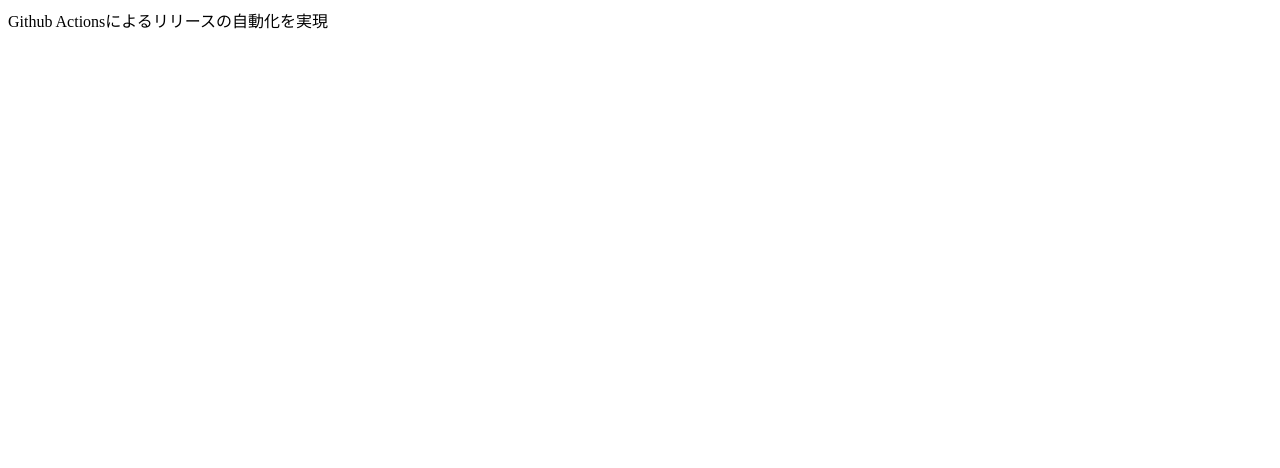
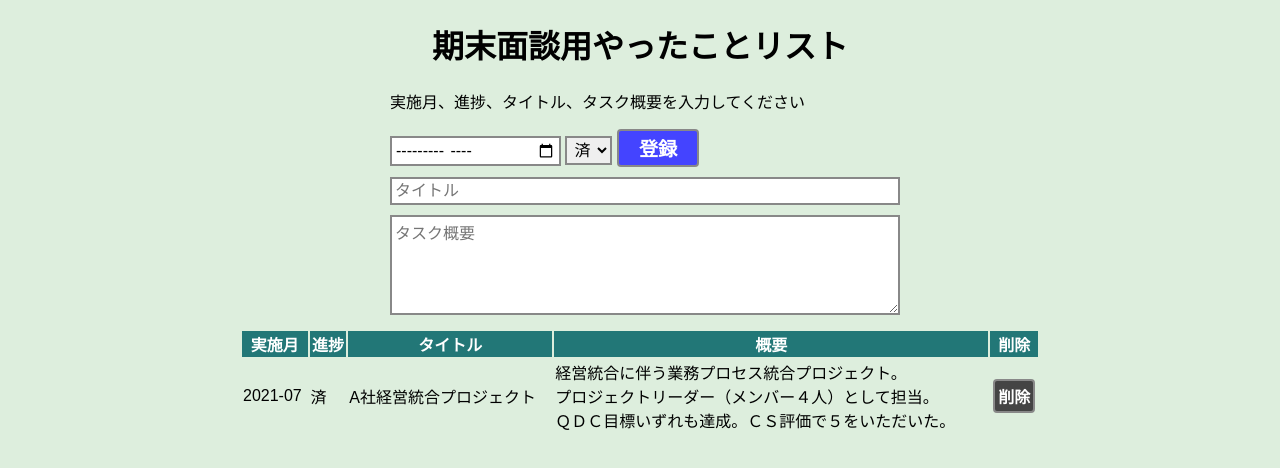
Before and after one commit to Asazuke11/lp-practice-static, a plain HTML site: page public/index.html in a window 1280 px wide. Drawn offline with Linux system fonts and the light colour scheme.

Commit message:
中間テスト１まで。

```diff
--- a/public/index.html
+++ b/public/index.html
@@ -4,9 +4,43 @@
     <meta charset="UTF-8">
     <meta http-equiv="X-UA-Compatible" content="IE=edge">
     <meta name="viewport" content="width=device-width, initial-scale=1.0">
-    <title>テストページ</title>
+    <link rel="stylesheet" href="task-list.css">
+    <title>やったことリスト</title>
 </head>
 <body>
-    Github Actionsによるリリースの自動化を実現
+    <h1>期末面談用やったことリスト</h1>
+    <div class="inputarea">
+        <p>実施月、進捗、タイトル、タスク概要を入力してください</p>
+        <div class="row">
+            <input type="month" id="taskmonth">
+            <select id="taskstatus">
+                <option value="済">済</option>
+                <option value="未">未</option>
+            </select>
+            <button id="submit">登録</button>
+        </div>
+        <div class="row">
+            <input type="text" id="tasktitle" placeholder="タイトル">
+        </div>
+        <div class="row">
+            <textarea id="taskdetail" rows="5" placeholder="タスク概要"></textarea>
+        </div>
+    </div>
+    <div class="tasklistarea">
+        <table>
+            <thead>
+              <tr>
+                  <th>実施月</th>
+                  <th>進捗</th>
+                  <th>タイトル</th>
+                  <th>概要</th>
+                  <th>削除</th>
+              </tr>
+            </thead>
+            <tbody id='tasklist'>
+            </tbody>
+          </table>
+    </div>
+    <script src="task-list.js"></script>
 </body>
 </html>
--- /dev/null
+++ b/public/task-list.css
@@ -0,0 +1,79 @@
+/* 全体 */
+
+/* 入力要素をまとめて初期化 */
+button, input, select, textarea {
+  padding: 3px;
+  border: 2px solid #888;
+  font-family : inherit;
+  font-size   : 100%;
+}
+
+button{
+  border-radius: 4px;
+  color: #fff;
+  font-weight: bold;
+}
+
+button:hover {
+  cursor: pointer;
+  opacity: 0.7;
+}
+
+body {
+  width: 800px;
+  margin: 0 auto;
+  background-color: #ded;
+  font-family : sans-serif;
+}
+
+h1 {
+  text-align: center;
+}
+
+/*           */
+/* inputarea */
+/*           */
+
+.inputarea {
+  width: 500px;
+  margin: 0 auto;
+}
+
+/* row class */
+.inputarea .row {
+  margin: 10px 0;
+}
+
+/* button */
+.inputarea button {
+  padding: 3px 20px;
+  background-color: #44f;
+  font-size:1.2em;
+}
+
+/* タイトルと概要 */
+.inputarea #tasktitle, #taskdetail {
+  width: 500px;
+}
+
+/*              */
+/* tasklistarea */
+/*              */
+
+/* table */
+.tasklistarea table {
+  width: 100%;
+}
+
+/* th */
+.tasklistarea th {
+  background-color: #277;
+  color: #fff;
+}
+
+/* button */
+.tasklistarea button {
+  display: block;
+  margin: 0 auto;
+  background-color: #444;
+}
--- /dev/null
+++ b/public/task-list.js
@@ -0,0 +1,77 @@
+"use strict";
+
+const taskMonth = document.getElementById('taskmonth');     // 実施月
+const taskStatus = document.getElementById('taskstatus');   // 進捗
+const taskTitle = document.getElementById('tasktitle');     // タイトル
+const taskDetail = document.getElementById('taskdetail');   // 概要
+const submitButton = document.getElementById('submit');     // 登録ボタン
+const tasktListTbody = document.getElementById('tasklist'); // タスクリスト
+
+
+// { month: 実施月, status: 進捗, title: タイトル, detail: 概要 }
+let tasks = [];
+addSample();
+
+submitButton.onclick = () => {
+  const task = {
+    month: taskMonth.value,   // 実施月
+    status: taskStatus.value, // 進捗
+    title: taskTitle.value,   // タイトル
+    detail: taskDetail.value  // 概要
+  }
+  addtask(task);
+  displayTaskList();
+}
+
+function addtask (task) {
+  tasks.push(task);
+}
+
+function displayTaskList() {
+  tasktListTbody.innerText = "";
+  for (let i = 0; i < tasks.length; i++) {
+    const task = tasks[i];
+    const taskTr = document.createElement('tr');
+    const monthTd = document.createElement('td');
+    const statusTd = document.createElement('td');
+    const titleTd = document.createElement('td');
+    const detailTd = document.createElement('td');
+    const deleteTd = document.createElement('td');
+
+    const deleteButton = document.createElement('button');
+
+    deleteButton.innerText = "削除";
+    deleteButton.onclick = () => {
+      deleteTask(i);
+    }
+
+    monthTd.innerText = task.month;
+    statusTd.innerText = task.status;
+    titleTd.innerText = task.title;
+    detailTd.innerText = task.detail;
+
+    tasktListTbody.appendChild(taskTr);
+    deleteTd.appendChild(deleteButton);
+    taskTr.appendChild(monthTd);
+    taskTr.appendChild(statusTd);
+    taskTr.appendChild(titleTd);
+    taskTr.appendChild(detailTd);
+    taskTr.appendChild(deleteTd);
+  }
+}
+
+function deleteTask(deleteIndex) {
+  tasks.splice(deleteIndex, 1);
+  displayTaskList();
+}
+
+function addSample(){
+  const task = {
+    month: '2021-07',
+    status: '済',
+    title: 'A社経営統合プロジェクト',
+    detail: '経営統合に伴う業務プロセス統合プロジェクト。\nプロジェクトリーダー（メンバー４人）として担当。\nＱＤＣ目標いずれも達成。ＣＳ評価で５をいただいた。'
+  }
+  addtask(task);
+  displayTaskList();
+}
```
Also changed, not shown: 1 other file.
